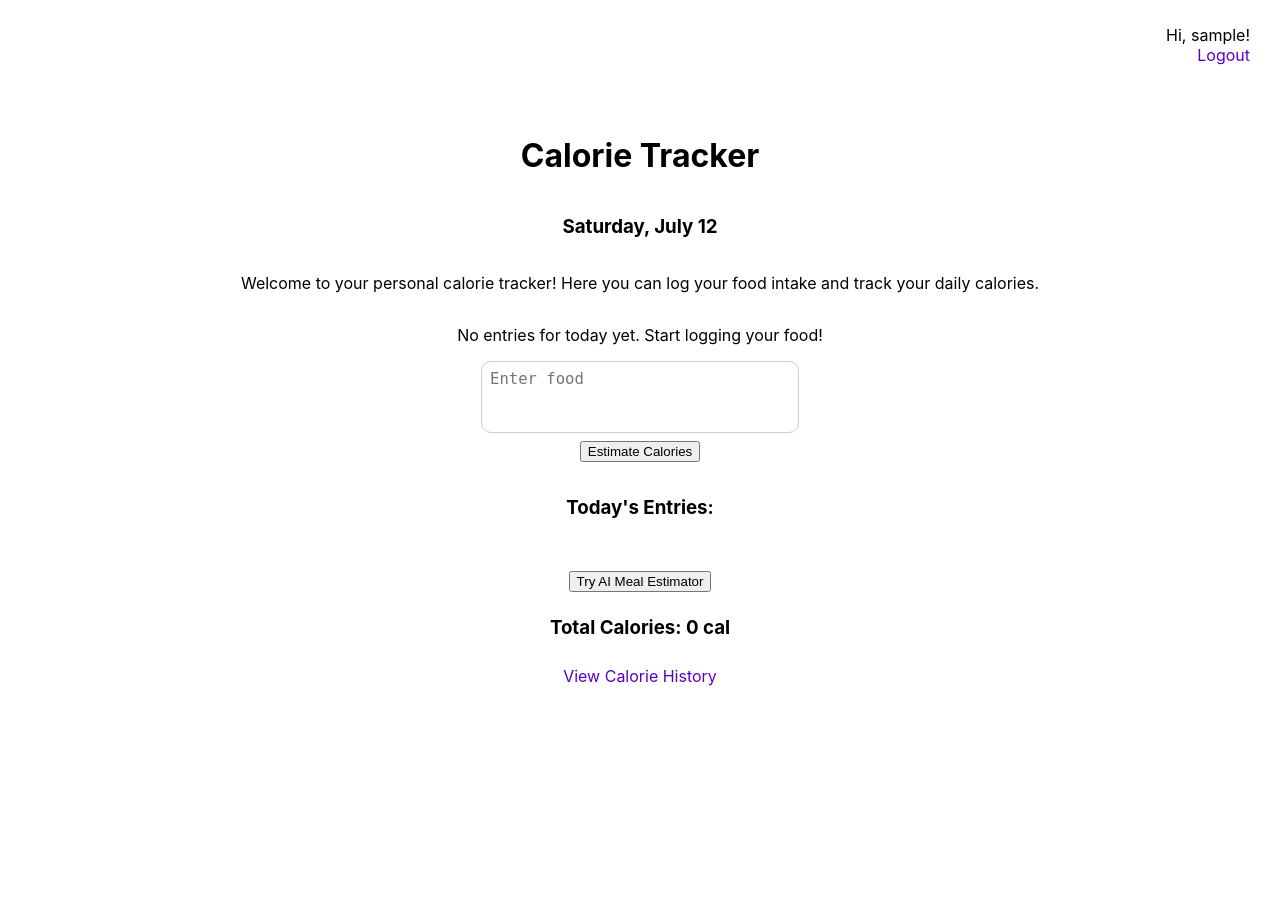
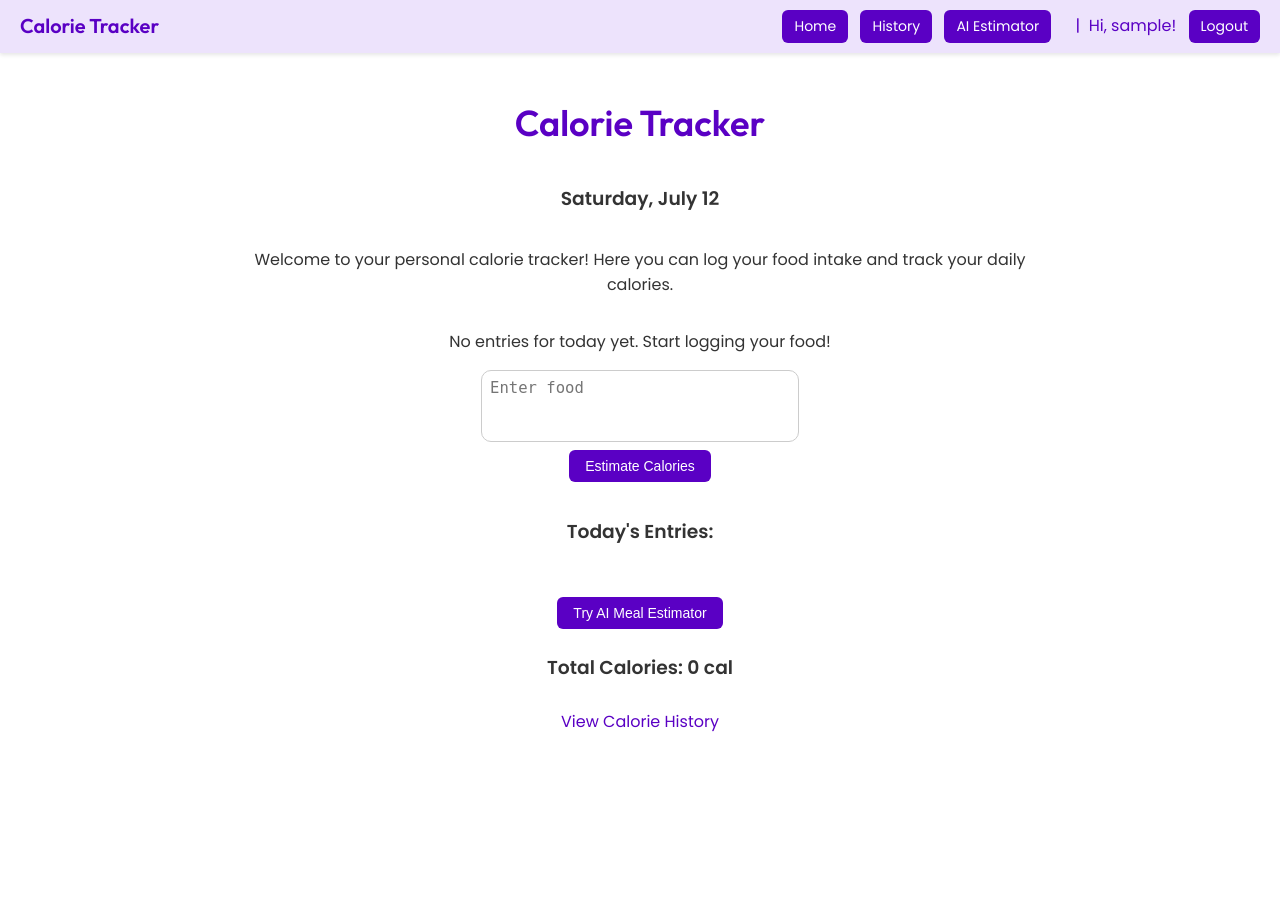
Before and after one commit to briancurley27/Easily, a Flask app: page / in a window 1280 px wide. Before the commit the page ends 686 px from the top, so only its background shows below. Run offline with Flask 3, Linux system fonts and the light colour scheme; the visitor is signed in with stand-in values (Sample User, id 1); data that the repository does not hold is empty.

Commit message:
Updated base template

```diff
--- a/Templates/base.html
+++ b/Templates/base.html
@@ -1,37 +1,134 @@
-<!-- templates/base.html -->
 <!DOCTYPE html>
 <html>
 <head>
   <title>{% block title %}Calorie Tracker{% endblock %}</title>
   <meta name="viewport" content="width=device-width, initial-scale=1.0">
+  <link href="https://fonts.googleapis.com/css2?family=Poppins:wght@400;600&family=Outfit:wght@600&display=swap" rel="stylesheet">
   <style>
+    :root {
+      --primary: #5a00c4;  /* correct graph purple */
+      --accent: #ede3fc;   /* navbar background */
+    }
+
     body {
-      font-family: -apple-system, BlinkMacSystemFont, "Segoe UI", Roboto, Helvetica, Arial, sans-serif;
-      text-align: center;
+      font-family: 'Poppins', sans-serif;
+      background-color: white;
+      color: #333;
       margin: 0;
       min-height: 100vh;
-      display: flex;
-      flex-direction: column;
-      justify-content: center;
-      align-items: center;
     }
+
     h1, h2 {
-      font-weight: 700;
+      font-weight: 600;
+      margin-top: 0;
     }
+
     a {
-      color: #5a00c4;
+      color: var(--primary);
       text-decoration: none;
     }
+
     a:hover {
       text-decoration: underline;
     }
-    .top-right {
-      position: absolute;
-      top: 25px;
-      right: 30px;
-      text-align: right;
+
+    header.navbar {
+      position: fixed;
+      top: 0;
+      left: 0;
+      right: 0;
+      background-color: var(--accent);
+      color: var(--primary);
+      display: flex;
+      align-items: center;
+      justify-content: space-between;
+      padding: 10px 20px;
+      box-shadow: 0 2px 4px rgba(0,0,0,0.1);
+      z-index: 1000;
     }
-  /* Sexy custom scrollbar */
+
+    .brand a {
+      font-family: 'Outfit', sans-serif;
+      font-size: 20px;
+      font-weight: 600;
+      color: var(--primary);
+      text-decoration: none;
+    }
+
+    nav a {
+      background-color: var(--primary);
+      color: white;
+      padding: 6px 12px;
+      border: none;
+      border-radius: 6px;
+      font-size: 14px;
+      margin-left: 8px;
+      text-decoration: none;
+      display: inline-block;
+    }
+
+    nav a:hover {
+      opacity: 0.9;
+    }
+
+    nav .user-info {
+      font-weight: 500;
+      margin-left: 20px;
+      color: var(--primary);
+    }
+
+    main {
+      max-width: 800px;
+      margin: 100px auto 20px auto;
+      padding: 0 15px;
+      text-align: center;
+    }
+
+    h1.logo-heading {
+      font-family: 'Outfit', sans-serif;
+      font-size: 36px;
+      color: var(--primary);
+      margin-bottom: 20px;
+    }
+
+    button {
+      background-color: var(--primary);
+      border: none;
+      color: white;
+      padding: 8px 16px;
+      border-radius: 6px;
+      cursor: pointer;
+      font-size: 14px;
+    }
+
+    button:hover {
+      opacity: 0.9;
+    }
+
+    .delete-btn {
+      background-color: var(--primary);
+      color: white;
+      border: none;
+      padding: 4px 10px;
+      border-radius: 6px;
+      font-size: 12px;
+      margin-left: 10px;
+      vertical-align: middle;
+    }
+
+    input, textarea {
+      border-radius: 4px;
+      border: 1px solid #ccc;
+      padding: 8px;
+      font-size: 1em;
+    }
+
+    .flashes {
+      list-style: none;
+      padding: 0;
+      margin-top: 10px;
+    }
+
     #chat-window::-webkit-scrollbar {
       width: 6px;
     }
@@ -47,15 +144,25 @@
   </style>
 </head>
 <body>
-  <div class="top-right">
+  <header class="navbar">
+    <div class="brand">
+      <a href="{{ url_for('index') }}">Calorie Tracker</a>
+    </div>
+    <nav>
+      <a href="{{ url_for('index') }}">Home</a>
+      <a href="{{ url_for('history') }}">History</a>
+      <a href="{{ url_for('chat') }}">AI Estimator</a>
       {% if current_user.is_authenticated %}
-      <p style="margin: 0;">Hi, {{ current_user.username }}!</p>
+        <span class="user-info">|&nbsp; Hi, {{ current_user.username }}!</span>
         <a href="{{ url_for('logout') }}">Logout</a>
       {% else %}
         <a href="{{ url_for('login') }}">Login</a>
       {% endif %}
-  </div>
+    </nav>
+  </header>
 
+  <main>
+    <h1 class="logo-heading">Calorie Tracker</h1>
     {% block content %}{% endblock %}
     {% with messages = get_flashed_messages(with_categories=true) %}
     {% if messages %}
@@ -66,5 +173,6 @@
       </ul>
     {% endif %}
     {% endwith %}
+  </main>
 </body>
 </html>
--- a/Templates/index.html
+++ b/Templates/index.html
@@ -4,7 +4,7 @@
 
 {% block content %}
   <div style="width: 100%; display: flex; flex-direction: column; align-items: center; justify-content: center;">
-    <h1>Calorie Tracker</h1>
+
     <h3>{{ formatted_today }}</h3>
 
     <p>Welcome to your personal calorie tracker! Here you can log your food intake and track your daily calories.</p>
@@ -36,7 +36,7 @@
             {% endif %}
             - {{ "%.0f"|format(entry.calories) }} cal
             <form method="get" action="{{ url_for('delete', date=today, entry_id=entry.id) }}" style="display:inline;">
-              <button type="submit">Delete</button>
+              <button class="delete-btn">×</button>
             </form>
           </li>
         {% endfor %}
```
Also changed, not shown: 1 other file. Lines whose indentation alone changed are shown as unchanged.
